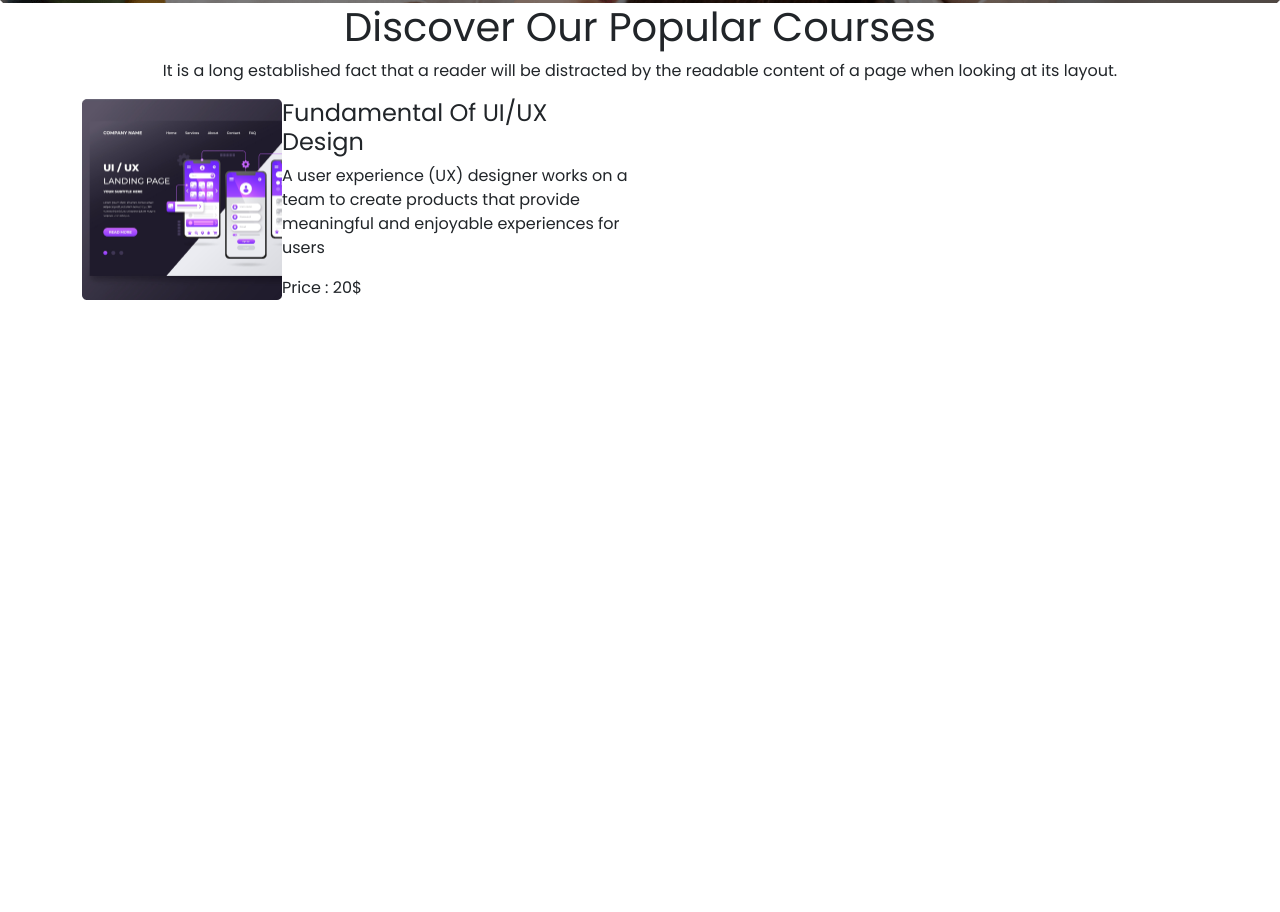
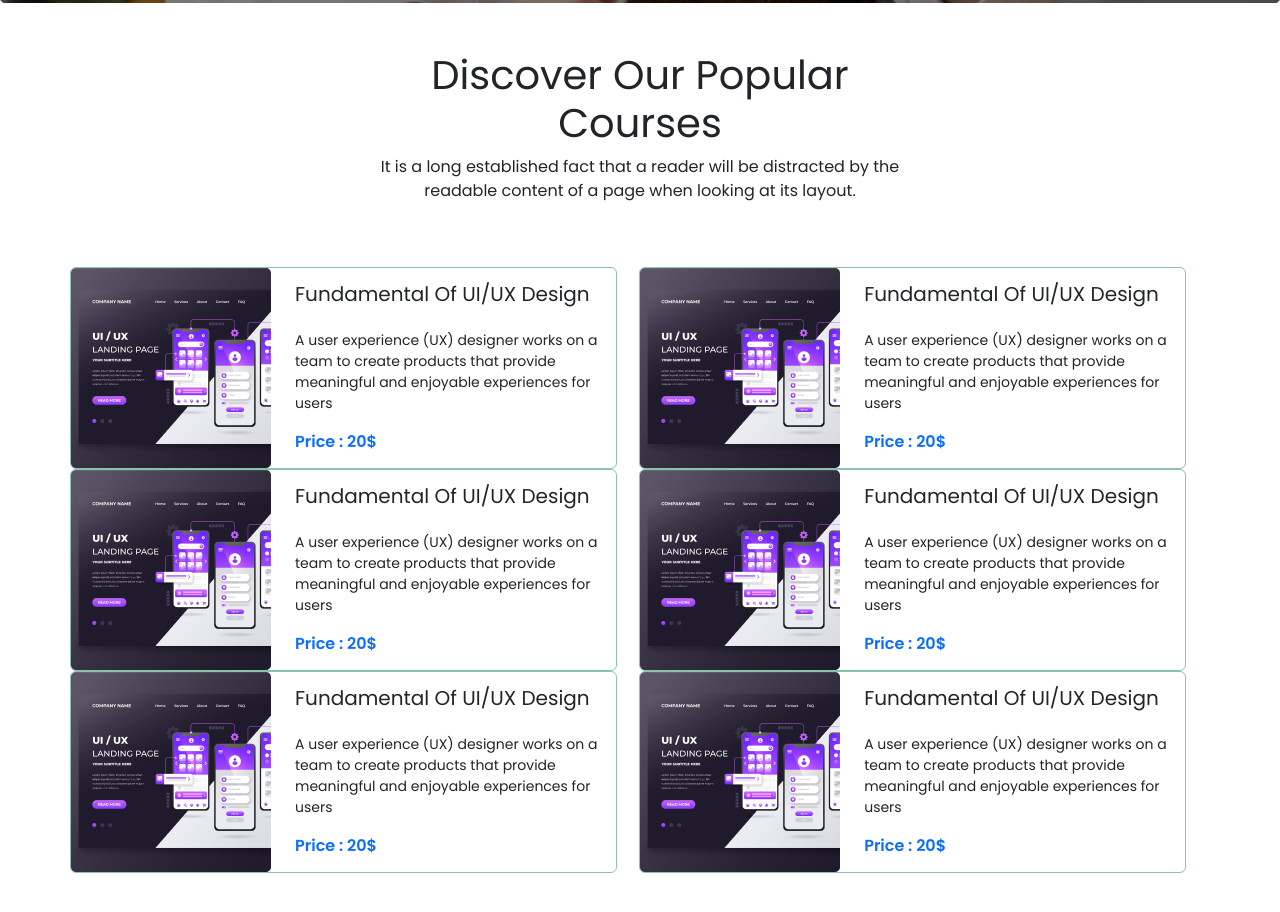
Before and after one commit to YasinSajeeb/my-third-assignment, a plain HTML site: page index.html in a window 1280 px wide. Shown: the part 744-1656 px from the top of the page. Before the commit the page ends 1044 px from the top, so only its background shows below. Drawn offline with nearby package versions, Linux system fonts and the light colour scheme.

Commit message:
third commit

```diff
--- a/css/style.css
+++ b/css/style.css
@@ -17,3 +17,6 @@ body{
 .carousel-item img{
     filter: brightness(50%);
 }
+#courses img{
+    box-sizing: content-box;
+}
--- a/index.html
+++ b/index.html
@@ -83,19 +83,65 @@
     <main>
 
       <!-- Courses part -->
-      <section>
+      <section id="courses" class="mb-5">
         <div class="container">
-          <div class="title text-center">
-            <h1>Discover Our Popular Courses</h1>
-            <p>It is a long established fact that a reader will be distracted by the readable content of a page when looking at its layout.</p>
-          </div>
           <div class="row">
-            <div class="col col-lg-6 d-flex">
-              <img src="images/course/course-1.png" alt="">
-              <div class="courses-text">
-                <h4>Fundamental Of UI/UX Design</h4>
-                <p>A user experience (UX) designer works on a team to create products that provide meaningful and enjoyable experiences for users</p>
-                <span>Price : 20$</span>
+            <div class="title w-50 mx-auto my-5 text-center">
+              <h1>Discover Our Popular Courses</h1>
+              <p>It is a long established fact that a reader will be distracted by the readable content of a page when looking at its layout.</p>
+            </div>
+            <div class="row justify-content-between">
+              <div class="course-content col col-lg-6 d-flex px-0 border rounded border-success border-opacity-50" style="width: 49%;">
+                <img src="images/course/course-1.png" alt="">
+                <div class="courses-text ms-4 d-flex flex-column my-auto">
+                  <h5>Fundamental Of UI/UX Design</h5>
+                  <small class="my-3">A user experience (UX) designer works on a team to create products that provide meaningful and enjoyable experiences for users</small>
+                  <span class="text-primary fw-semibold">Price : 20$</span>
+                </div>
+              </div>
+              <div class="course-content col col-lg-6 d-flex px-0 border rounded border-success border-opacity-50" style="width: 49%;">
+                <img src="images/course/course-1.png" alt="">
+                <div class="courses-text ms-4 d-flex flex-column my-auto">
+                  <h5>Fundamental Of UI/UX Design</h5>
+                  <small class="my-3">A user experience (UX) designer works on a team to create products that provide meaningful and enjoyable experiences for users</small>
+                  <span class="text-primary fw-semibold">Price : 20$</span>
+                </div>
+              </div>
+            </div>
+            <div class="row justify-content-between">
+              <div class="course-content col col-lg-6 d-flex px-0 border rounded border-success border-opacity-50" style="width: 49%;">
+                <img src="images/course/course-1.png" alt="">
+                <div class="courses-text ms-4 d-flex flex-column my-auto">
+                  <h5>Fundamental Of UI/UX Design</h5>
+                  <small class="my-3">A user experience (UX) designer works on a team to create products that provide meaningful and enjoyable experiences for users</small>
+                  <span class="text-primary fw-semibold">Price : 20$</span>
+                </div>
+              </div>
+              <div class="course-content col col-lg-6 d-flex px-0 border rounded border-success border-opacity-50" style="width: 49%;">
+                <img src="images/course/course-1.png" alt="">
+                <div class="courses-text ms-4 d-flex flex-column my-auto">
+                  <h5>Fundamental Of UI/UX Design</h5>
+                  <small class="my-3">A user experience (UX) designer works on a team to create products that provide meaningful and enjoyable experiences for users</small>
+                  <span class="text-primary fw-semibold">Price : 20$</span>
+                </div>
+              </div>
+            </div>
+            <div class="row justify-content-between">
+              <div class="course-content col col-lg-6 d-flex px-0 border rounded border-success border-opacity-50" style="width: 49%;">
+                <img src="images/course/course-1.png" alt="">
+                <div class="courses-text ms-4 d-flex flex-column my-auto">
+                  <h5>Fundamental Of UI/UX Design</h5>
+                  <small class="my-3">A user experience (UX) designer works on a team to create products that provide meaningful and enjoyable experiences for users</small>
+                  <span class="text-primary fw-semibold">Price : 20$</span>
+                </div>
+              </div>
+              <div class="course-content col col-lg-6 d-flex px-0 border rounded border-success border-opacity-50" style="width: 49%;">
+                <img src="images/course/course-1.png" alt="">
+                <div class="courses-text ms-4 d-flex flex-column my-auto">
+                  <h5>Fundamental Of UI/UX Design</h5>
+                  <small class="my-3">A user experience (UX) designer works on a team to create products that provide meaningful and enjoyable experiences for users</small>
+                  <span class="text-primary fw-semibold">Price : 20$</span>
+                </div>
               </div>
             </div>
           </div>
```
